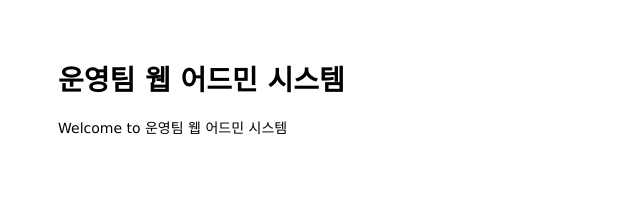
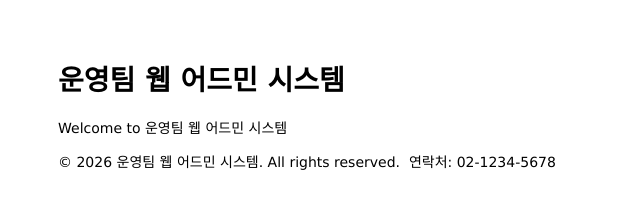
Before and after one commit to shjin73/mastering-git-github, a website: page public/index.html in a window 1280 px wide. Shown: the whole page, without its empty margins (0-640 px from the left). Drawn offline with Linux system fonts and the light colour scheme.

Commit message:
Add hotline to main page

```diff
--- a/public/index.html
+++ b/public/index.html
@@ -10,4 +10,8 @@
   <p>Welcome to 운영팀 웹 어드민 시스템</p>
 </body>
 
+<footer>
+  <p>&copy; 2026 운영팀 웹 어드민 시스템. All rights reserved.&nbsp;&nbsp;연락처: 02-1234-5678</p>
+</footer>
+
 </html>
```
